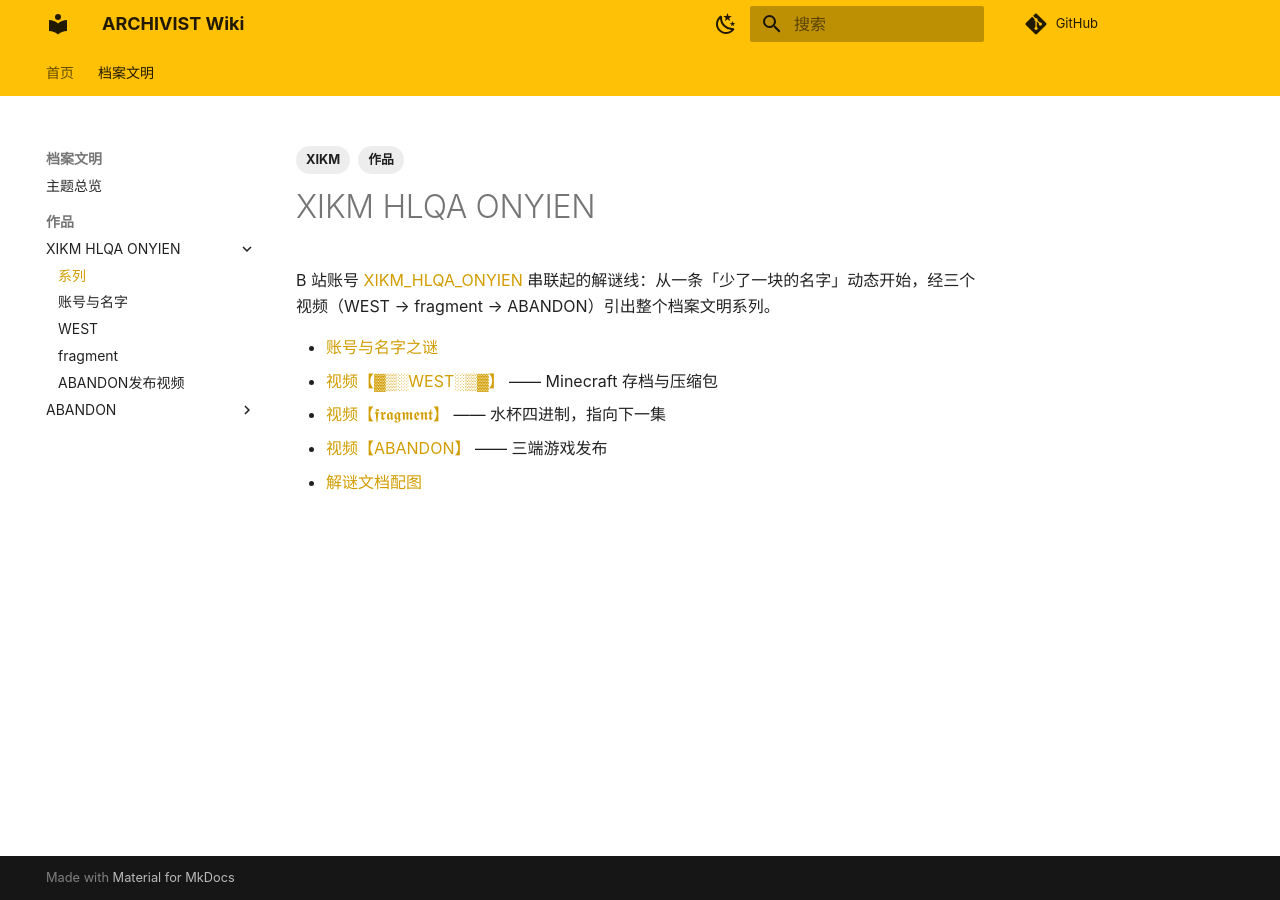
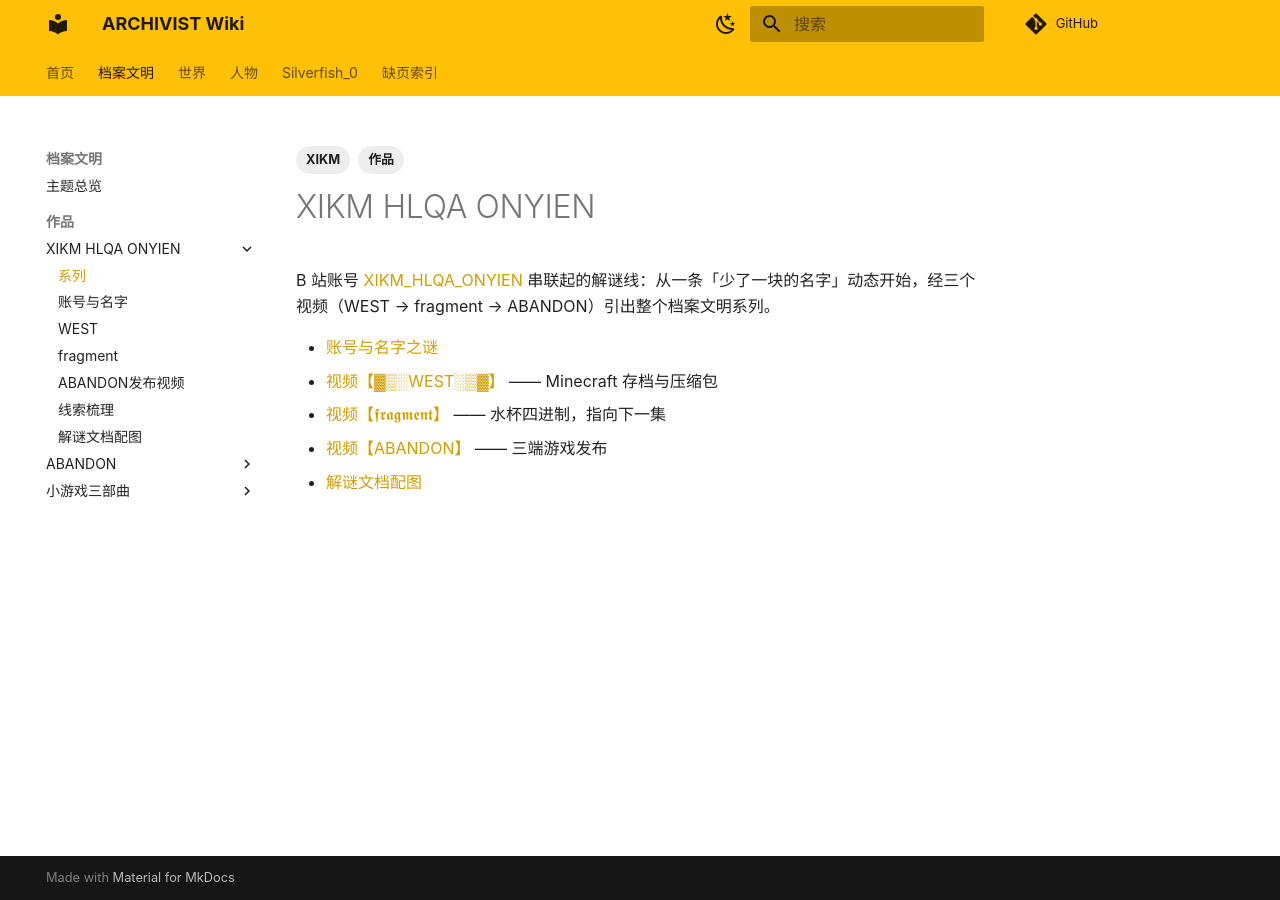
Before and after one commit to Rosmontis220/ARCHIVIST-Wiki, an MkDocs documentation site: the page built from docs/档案文明/作品/xikm-hlqa-onyien/index.md, in a window 1280 px wide. Built offline with MkDocs 1.6.1 and Material for MkDocs 9.7.7, drawn with Linux system fonts in a browser that asks for light colours; comment, search, counter and statistics services are not loaded; some of the changed lines change nothing that is shown.

Commit message:
nav 恢复：修正上轮被误删的世界/人物/Silverfish_0/缺页索引条目

```diff
--- a/mkdocs.yml
+++ b/mkdocs.yml
@@ -47,8 +47,42 @@ nav:
               - WEST: 档案文明/作品/xikm-hlqa-onyien/WEST.md
               - fragment: 档案文明/作品/xikm-hlqa-onyien/fragment.md
               - ABANDON发布视频: 档案文明/作品/xikm-hlqa-onyien/ABANDON发布.md
+              - 线索梳理: 档案文明/作品/xikm-hlqa-onyien/线索梳理.md
+              - 解谜文档配图: 档案文明/作品/xikm-hlqa-onyien/配图.md
           - ABANDON:
               - 作品概览: 档案文明/作品/abandon/index.md
               - 玩法与解谜: 档案文明/作品/abandon/玩法与解谜.md
               - RETAIN与THRESHOLD: 档案文明/作品/abandon/RETAIN与THRESHOLD.md
               - DAT文本: 档案文明/作品/abandon/DAT文本.md
+          - 小游戏三部曲:
+              - 作品概览: 档案文明/作品/小游戏三部曲/index.md
+              - GROUP: 档案文明/作品/小游戏三部曲/GROUP.md
+              - TRADE: 档案文明/作品/小游戏三部曲/TRADE.md
+              - REVIEW: 档案文明/作品/小游戏三部曲/REVIEW.md
+              - 隐藏房间: 档案文明/作品/小游戏三部曲/隐藏房间.md
+              - 隐藏文本: 档案文明/作品/小游戏三部曲/隐藏文本.md
+              - 结局: 档案文明/作品/小游戏三部曲/结局.md
+  - 世界:
+      - 模块总览: 世界/index.md
+      - 锚点与投影: 世界/锚点与投影.md
+      - 彼者与GOD: 世界/彼者与GOD.md
+      - 归档中继: 世界/归档中继.md
+      - 十只蠹虫: 世界/十只蠹虫.md
+      - 术语表: 世界/术语表.md
+      - 时间线: 世界/时间线.md
+  - 人物:
+      - 模块总览: 人物/index.md
+      - 闻舟: 人物/闻舟.md
+      - ADsurfb0ard: 人物/ADsurfb0ard.md
+      - Mac Trang Phat: 人物/Mac Trang Phat.md
+      - XIKM: 人物/XIKM.md
+      - 星幻_StarRev: 人物/星幻_StarRev.md
+      - dreaMRan与四名协助者: 人物/协助者.md
+  - Silverfish_0:
+      - 主题总览: Silverfish_0/index.md
+      - 邮路终端:
+          - 模块概览: Silverfish_0/邮路终端/index.md
+          - 邮件谜题: Silverfish_0/邮路终端/邮件谜题.md
+      - GitHub据点: Silverfish_0/GitHub据点.md
+      - 蠹巢笔记: Silverfish_0/蠹巢笔记.md
+  - 缺页索引: 缺页索引.md
```
